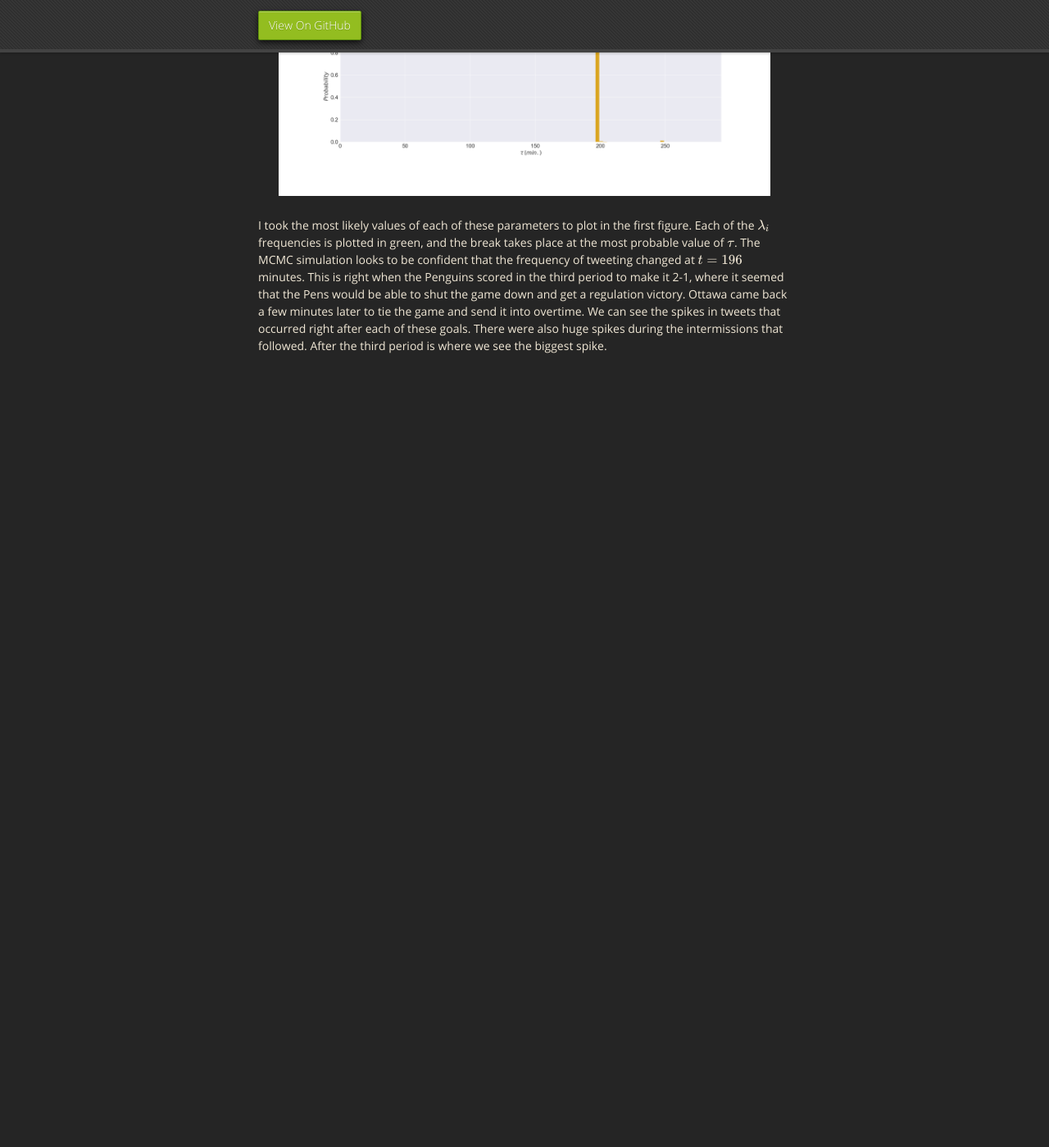
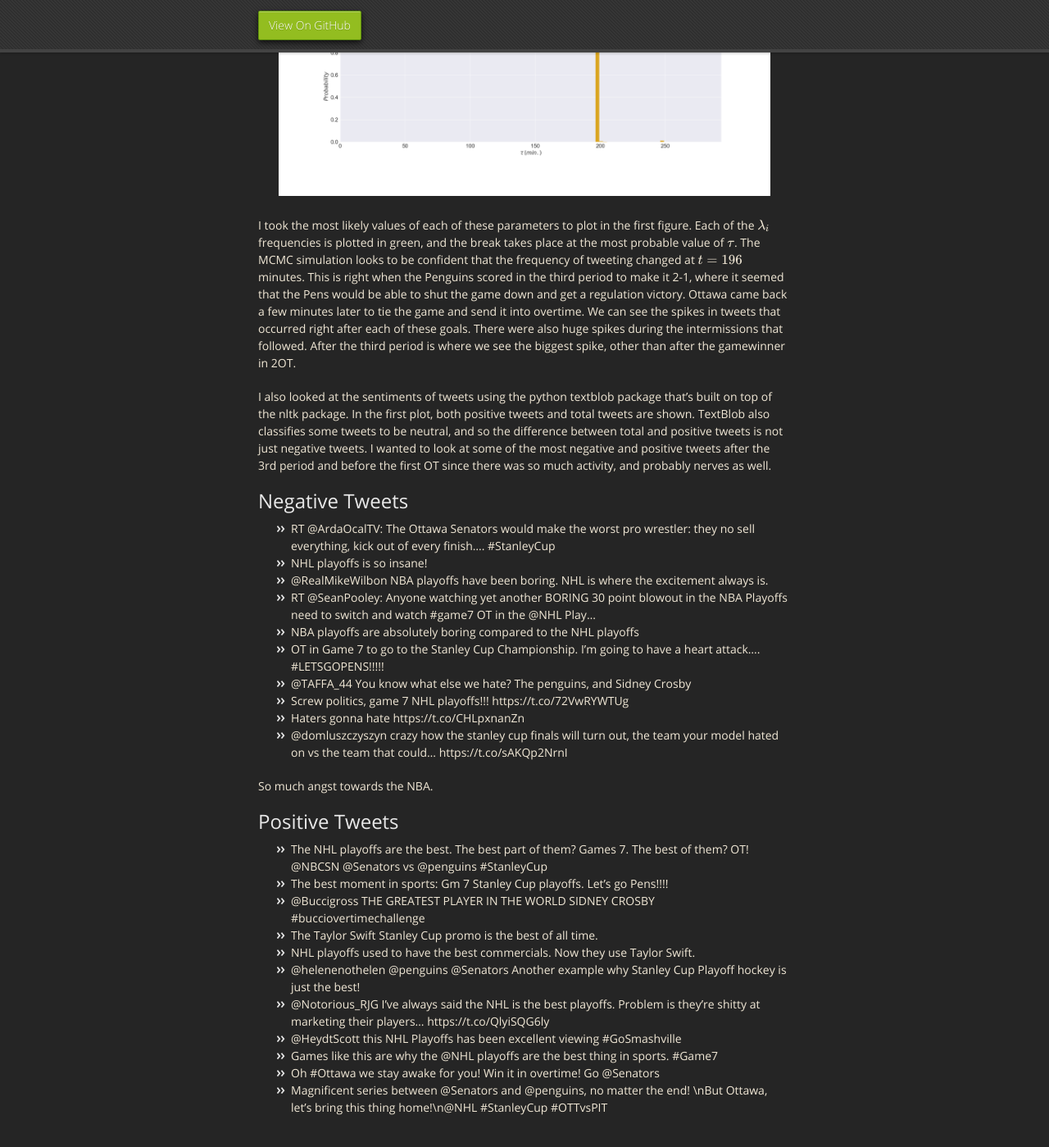
Before and after one commit to mrbrins82/mrbrins82.github.io, a Jekyll site: the page built from hockeytweets.md, in a window 1280 px wide and 1400 px high, scrolled down 1895 px. Shown: the whole window at 82% size. Built offline with Jekyll 4.4.1, drawn with Linux system fonts in a browser that asks for light colours; nearby versions of some CDN libraries; formulas are drawn with MathJax 3; our own code applies the rules of GitHub Pages for plain Markdown files; before the commit the page ends 2437 px from its top, so only the background shows below that; some of the changed text lies outside the part shown.

Commit message:
added sentiment section

```diff
--- a/hockeytweets.md
+++ b/hockeytweets.md
@@ -22,8 +22,39 @@ I live streamed tweets before and during the game, amassing a total of 15,208 tw
 
 <img src="./assets/images/ECF_game7_stream_hist.png" alt="tweet histogram" align="right" width="600" height="400" hspace="25" vspace="25"/>
 
-The streaming began about an hour before the first faceoff and from the histogram of tweets-per-minute, we can see that tweeting begins to pick up about 20 or 30 minutes before gamtime and remains fairly constant for most of the game. It's pretty clear that towards the end of the game tweet frequency increases. I used a Markov Chain Monte Carlo (MCMC) simulation to determine at what time the frequency changes, and what the frequencies are before and after that time. Given the data and using a Poisson model for counting the number of tweets-per-minute, the MCMC simulation samples the three parameters $$ \lambda_1 $$, $$ \lambda_2 $$, and $$ \tau $$  which are the initial tweeting rate, the final tweeting rate, and the time at which they change respectively. The posterior distributions for these parameters are shown in the plot below.
+The streaming began about an hour before the first faceoff and from the histogram of tweets-per-minute, we can see that tweeting begins to pick up about 20 or 30 minutes before gametime and remains fairly constant for most of the game. It's pretty clear that towards the end of the game tweet frequency increases. I used a Markov Chain Monte Carlo (MCMC) simulation to determine at what time the frequency changes, and what the frequencies are before and after that time. Given the data and using a Poisson model for counting the number of tweets-per-minute, the MCMC simulation samples the three parameters $$ \lambda_1 $$, $$ \lambda_2 $$, and $$ \tau $$  which are the initial tweeting rate, the final tweeting rate, and the time at which they change respectively. The posterior distributions for these parameters are shown in the plot below.
 
 <img src="./assets/images/ECF_game7_stream_poisson_stats.png" alt="tweet histogram" align="right" width="600" height="600" hspace="25" vspace="25"/>
 
-I took the most likely values of each of these parameters to plot in the first figure. Each of the $$ \lambda_i $$ frequencies is plotted in green, and the break takes place at the most probable value of $$ \tau $$. The MCMC simulation looks to be confident that the frequency of tweeting changed at $$ t = 196 $$ minutes. This is right when the Penguins scored in the third period to make it 2-1, where it seemed that the Pens would be able to shut the game down and get a regulation victory. Ottawa came back a few minutes later to tie the game and send it into overtime. We can see the spikes in tweets that occurred right after each of these goals. There were also huge spikes during the intermissions that followed. After the third period is where we see the biggest spike.
+I took the most likely values of each of these parameters to plot in the first figure. Each of the $$ \lambda_i $$ frequencies is plotted in green, and the break takes place at the most probable value of $$ \tau $$. The MCMC simulation looks to be confident that the frequency of tweeting changed at $$ t = 196 $$ minutes. This is right when the Penguins scored in the third period to make it 2-1, where it seemed that the Pens would be able to shut the game down and get a regulation victory. Ottawa came back a few minutes later to tie the game and send it into overtime. We can see the spikes in tweets that occurred right after each of these goals. There were also huge spikes during the intermissions that followed. After the third period is where we see the biggest spike, other than after the gamewinner in 2OT.
+
+I also looked at the sentiments of tweets using the python textblob package that's built on top of the nltk package. In the first plot, both positive tweets and total tweets are shown. TextBlob also classifies some tweets to be neutral, and so the difference between total and positive tweets is not just negative tweets. I wanted to look at some of the most negative and positive tweets after the 3rd period and before the first OT since there was so much activity, and probably nerves as well.
+
+## [](#header-2)Negative Tweets
+
+*   RT @ArdaOcalTV: The Ottawa Senators would make the worst pro wrestler: they no sell everything, kick out of every finish.... #StanleyCup
+*   NHL playoffs is so insane!
+*   @RealMikeWilbon NBA playoffs have been boring. NHL is where the excitement always is.
+*   RT @SeanPooley: Anyone watching yet another BORING 30 point blowout in the NBA Playoffs need to switch and watch #game7 OT in the @NHL Play…
+*   NBA playoffs are absolutely boring compared to the NHL playoffs
+*   OT in Game 7 to go to the Stanley Cup Championship. I'm going to have a heart attack.... #LETSGOPENS!!!!!
+*   @TAFFA_44 You know what else we hate? The penguins, and Sidney Crosby
+*   Screw politics, game 7 NHL playoffs!!! https://t.co/72VwRYWTUg
+*   Haters gonna hate https://t.co/CHLpxnanZn
+*   @domluszczyszyn crazy how the stanley cup finals will turn out, the team your model hated on vs the team that could… https://t.co/sAKQp2NrnI
+
+So much angst towards the NBA.
+
+## [](#header-2)Positive Tweets
+
+*   The NHL playoffs are the best.  The best part of them? Games 7. The best of them? OT!  @NBCSN @Senators vs @penguins #StanleyCup
+*   The best moment in sports: Gm 7 Stanley Cup playoffs. Let's go Pens!!!!
+*   @Buccigross THE GREATEST PLAYER IN THE WORLD SIDNEY CROSBY #bucciovertimechallenge
+*   The Taylor Swift Stanley Cup promo is the best of all time.
+*   NHL playoffs used to have the best commercials.  Now they use Taylor Swift.
+*   @helenenothelen @penguins @Senators Another example why Stanley Cup Playoff hockey is just the best!
+*   @Notorious_RJG I've always said the NHL is the best playoffs. Problem is they're shitty at marketing their players… https://t.co/QlyiSQG6ly
+*   @HeydtScott this NHL Playoffs has been excellent viewing #GoSmashville
+*   Games like this are why the @NHL playoffs are the best thing in sports. #Game7
+*   Oh #Ottawa we stay awake for you! Win it in overtime! Go @Senators
+*   Magnificent series between @Senators and @penguins, no matter the end! \nBut Ottawa, let's bring this thing home!\n@NHL #StanleyCup #OTTvsPIT
```
